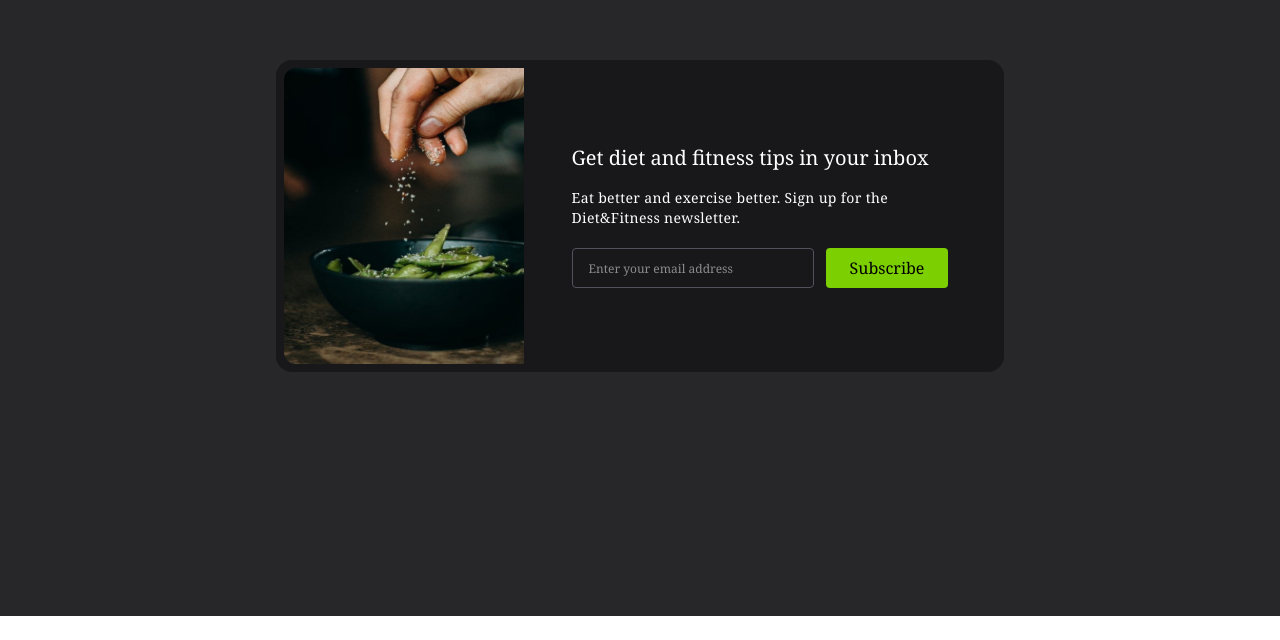
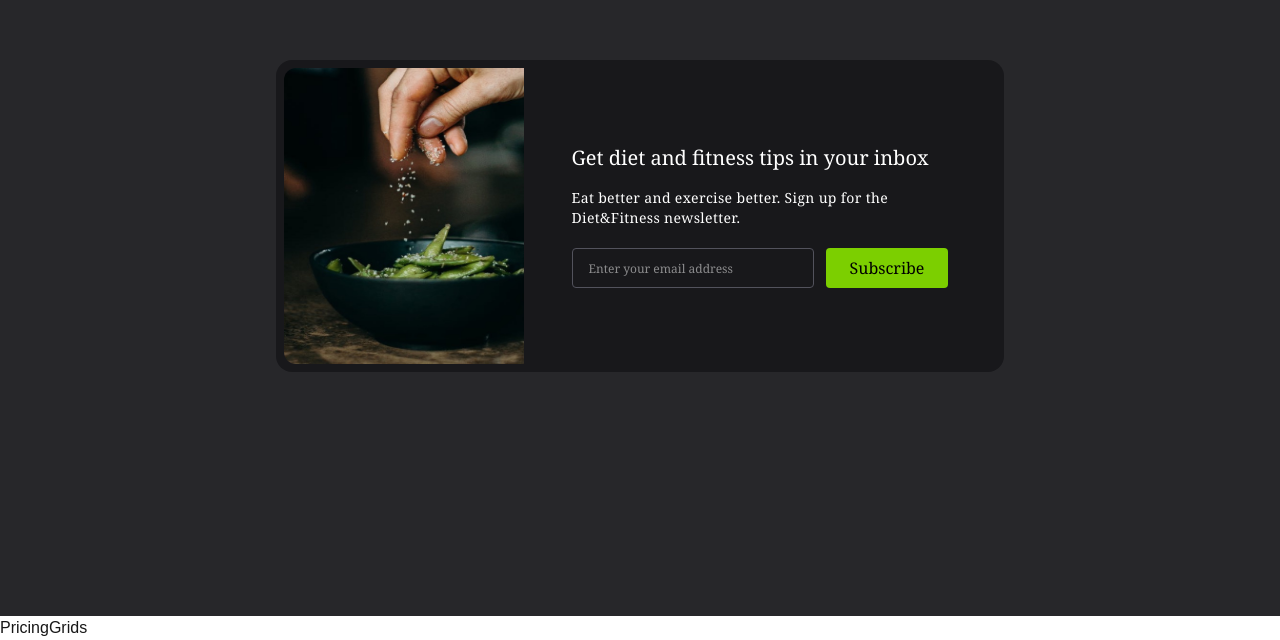
Before and after one commit to ImpulseImp/all-in-one, a Next.js app: page / in a window 1280 px wide. Shown: the part 184-824 px from the top of the page. Before the commit the page ends 800 px from the top, so only its background shows below. Built offline with nearby package versions, Linux system fonts and the light colour scheme.

Commit message:
add new page

```diff
--- a/app/page.tsx
+++ b/app/page.tsx
@@ -1,10 +1,12 @@
 import EmailSubscribe from "@/components/EmailSubscribe";
+import PricingGrids from "@/components/PricingGrids";
 
 export default function Home() {
   return (
     <div>
       {/* <h1>Hello Impulse</h1> */}
       <EmailSubscribe />
+      <PricingGrids />
     </div>
   );
 }
--- /dev/null
+++ b/components/PricingGrids.tsx
@@ -0,0 +1,4 @@
+function PricingGrids() {
+  return <div>PricingGrids</div>;
+}
+export default PricingGrids;
```
